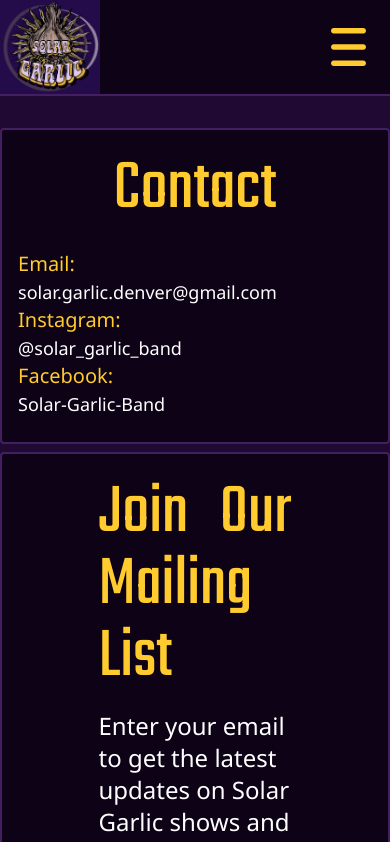
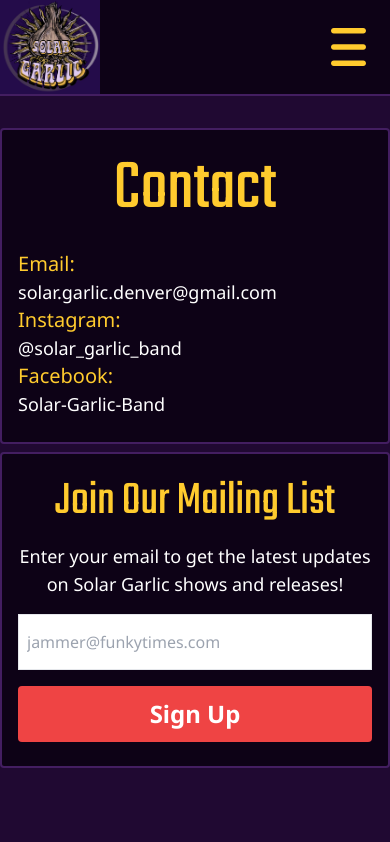
Before and after one commit to galbwe/solar-garlic-website, a Next.js app: page /contact in a window 390 px wide. Shown: the top 842 px of the page. Built offline with nearby package versions, Linux system fonts and the light colour scheme.

Commit message:
Mobile styling for mailing list signup form

```diff
--- a/src/app/contact/page.tsx
+++ b/src/app/contact/page.tsx
@@ -81,17 +81,17 @@ export default function Contact() {
           })}
         </ul>
       </div>
-      <div className="bg-purple-dark w-full max-w-5xl xl:w-2/3 flex flex-col justify-start items-center gap-6 py-6 border-2 border-purple-light rounded">
+      <div className="bg-purple-dark w-full max-w-5xl xl:w-2/3 flex flex-col justify-start items-center gap-6 px-4 lg:px-0 py-6 border-2 border-purple-light rounded">
         <form
           onSubmit={handleSubscribeToMailingList}
-          className="space-y-4 w-1/2 flex flex-col items-start"
+          className="space-y-4 w-full lg:w-2/3 flex flex-col items-start"
         >
           <h2
-            className={`${teko.className} text-yellow text-7xl self-center w-full text-justify`}
+            className={`${teko.className} text-yellow text-5xl lg:text-7xl self-center w-full text-center lg:text-start`}
           >
             Join Our Mailing List
           </h2>
-          <p className="text-2xl mb-6">
+          <p className="text-lg lg:text-2xl text-center lg:text-start mb-6">
             Enter your email to get the latest updates on Solar Garlic shows and
             releases!
           </p>
```
